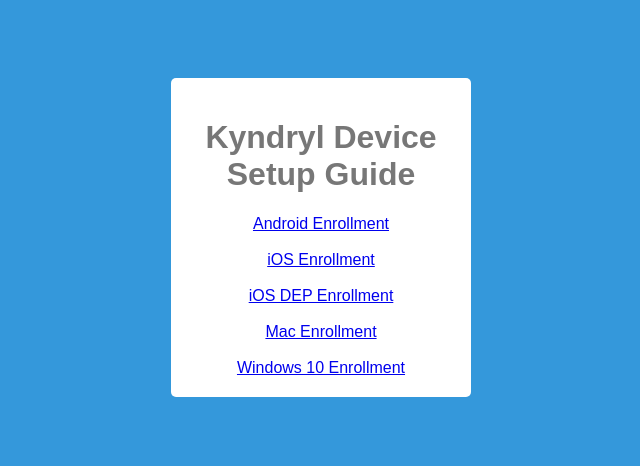
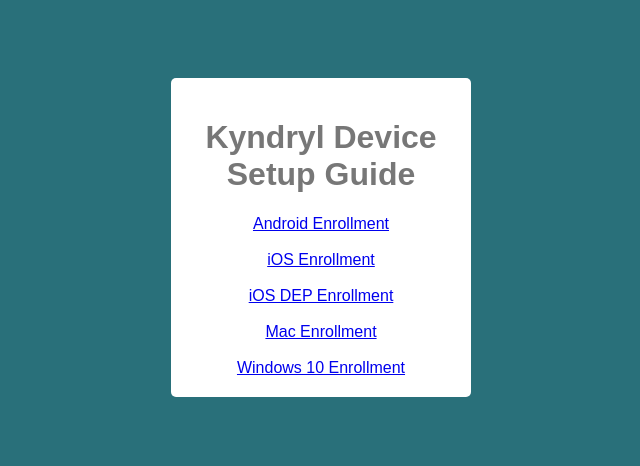
Before and after one commit to ethompson1314/kyndevicesetup, a Flask app: page / in a window 1280 px wide. Shown: the top 466 px of the page, without its empty margins (319-959 px from the left). Run offline with Flask 3, Linux system fonts and the light colour scheme.

Commit message:
Update style.css

```diff
--- a/static/style.css
+++ b/static/style.css
@@ -7,7 +7,7 @@
     }
     body {
     font-family: Arial;
-    background-color: #3498DB;
+    background-color: #29707A;
     padding: 50px;
     }
     .login {
```
